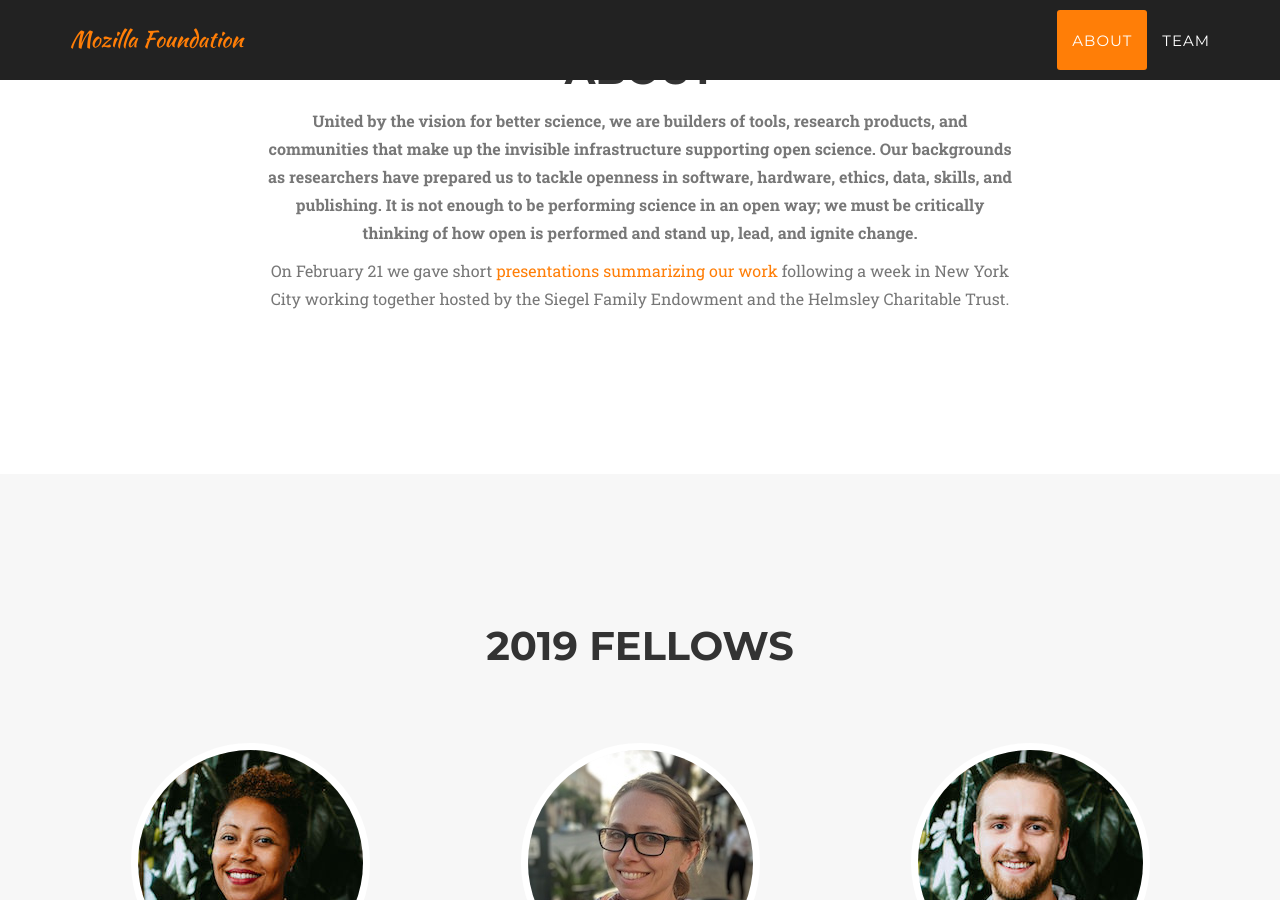
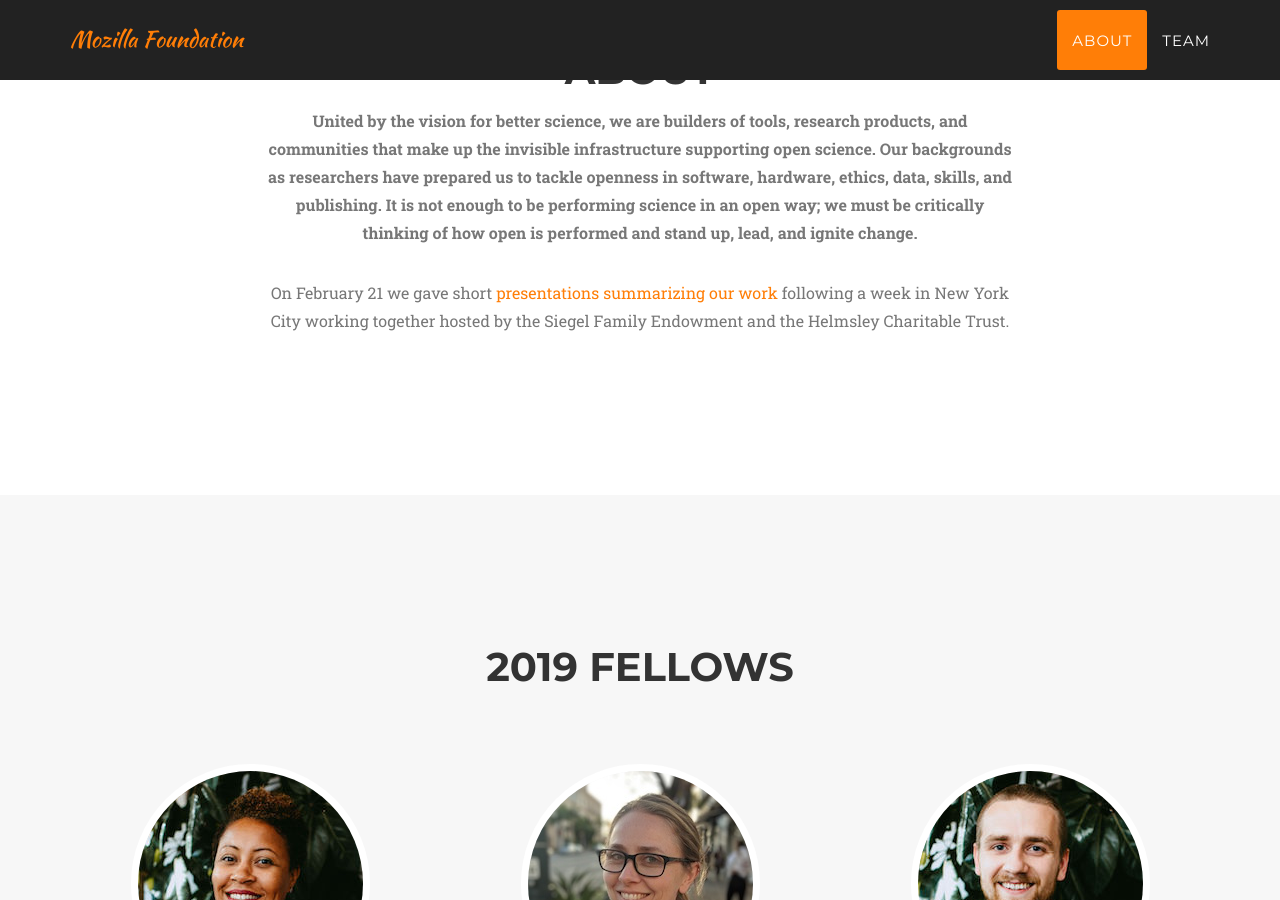
Before and after one commit to iamciera/mozillasci2019, a Jekyll site: the page built from index.html, in a window 1280 px wide and 900 px high, scrolled down 860 px. Built offline with Jekyll 4.4.1, drawn with Linux system fonts in a browser that asks for light colours; some web fonts are replaced.

Commit message:
add links

```diff
--- a/_includes/services.html
+++ b/_includes/services.html
@@ -15,11 +15,12 @@
                 <div class="col-lg-2 text-center">
                 </div>
             </div>
+            <br>
             <div class="row">
                 <div class="col-lg-2 text-center">
                 </div>
                 <div class="col-lg-8 text-center">
-                   <p class="large text-muted">On February 21 we gave short <a href="https://docs.google.com/presentation/d/17d-G0lgLxuJtMF0T6MTIczpyat1aW-RaMQMF5kwpxPw/edit?usp=sharing">presentations summarizing our work</a> following a week in New York City working together hosted by the Siegel Family Endowment and the Helmsley Charitable Trust. </p>
+                   <p class="large text-muted">On February 21 we gave short <a href="https://docs.google.com/presentation/d/17d-G0lgLxuJtMF0T6MTIczpyat1aW-RaMQMF5kwpxPw/edit?usp=sharing">presentations summarizing our work</a> following a week in New York City working together hosted by the <a href="https://www.siegelendowment.org/"></a>Siegel Family Endowment</a> and the <a href="https://helmsleytrust.org/"></a>Helmsley Charitable Trust</a>. </p>
                 </div>
                 <div class="col-lg-2 text-center">
                 </div>
```
